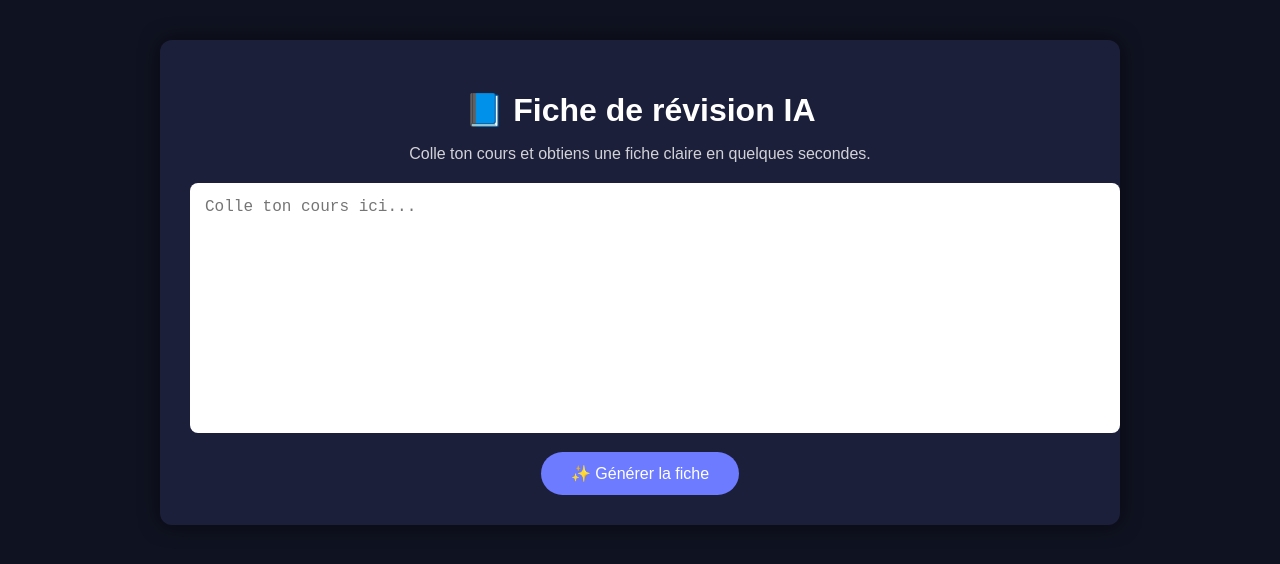
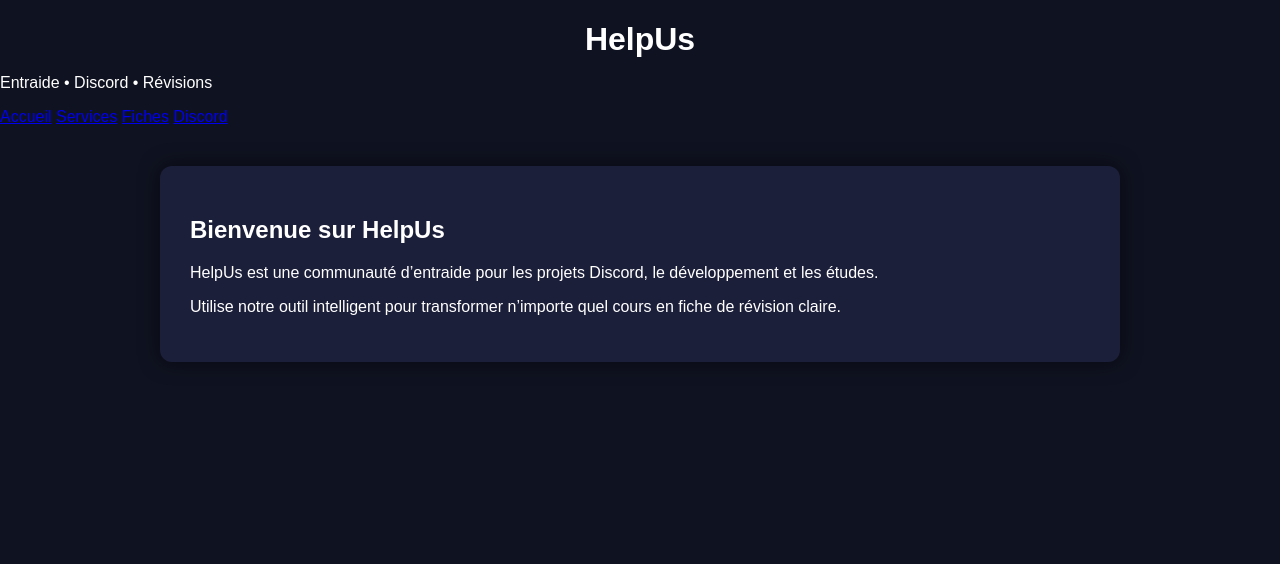
Before and after one commit to Onyx3217/Fiche-revision, a plain HTML site: page frontend/index.html in a window 1280 px wide. Drawn offline with Linux system fonts and the light colour scheme.

Commit message:
Update index.html

```diff
--- a/frontend/index.html
+++ b/frontend/index.html
@@ -2,30 +2,34 @@
 <html lang="fr">
 <head>
     <meta charset="UTF-8">
-    <title>Fiche de révision IA</title>
+    <title>HelpUs</title>
     <link rel="stylesheet" href="style.css">
 </head>
 <body>
 
+<header>
+    <h1>HelpUs</h1>
+    <p>Entraide • Discord • Révisions</p>
+    <nav>
+        <a href="index.html">Accueil</a>
+        <a href="services.html">Services</a>
+        <a href="revision.html">Fiches</a>
+        <a href="https://discord.gg/TON_INVITE">Discord</a>
+    </nav>
+</header>
+
 <div class="container">
-    <h1>📘 Fiche de révision IA</h1>
-    <p class="subtitle">Colle ton cours et obtiens une fiche claire en quelques secondes.</p>
+    <h2>Bienvenue sur HelpUs</h2>
+    <p>
+        HelpUs est une communauté d’entraide pour les projets Discord,
+        le développement et les études.
+    </p>
 
-    <textarea id="cours" placeholder="Colle ton cours ici..."></textarea>
-
-    <button id="btn" onclick="generer()">✨ Générer la fiche</button>
-
-    <!-- Loader -->
-    <div id="loader" class="loader hidden">
-        <div class="spinner"></div>
-        <p>⏳ Génération en cours…<br>
-        <span class="small">Le serveur peut mettre ~30s à démarrer</span></p>
-    </div>
-
-    <!-- Résultat -->
-    <div id="resultat" class="resultat hidden"></div>
+    <p>
+        Utilise notre outil intelligent pour transformer n’importe quel cours
+        en fiche de révision claire.
+    </p>
 </div>
 
-<script src="script.js"></script>
 </body>
 </html>
```
